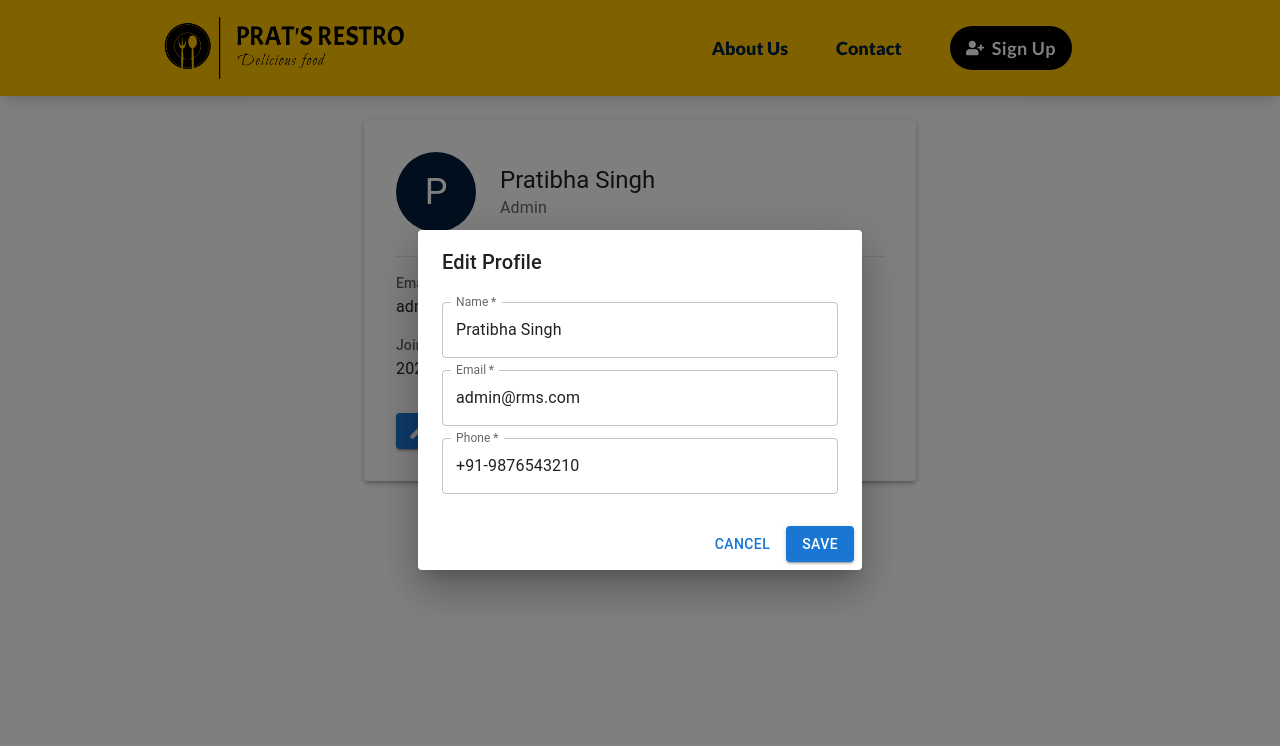
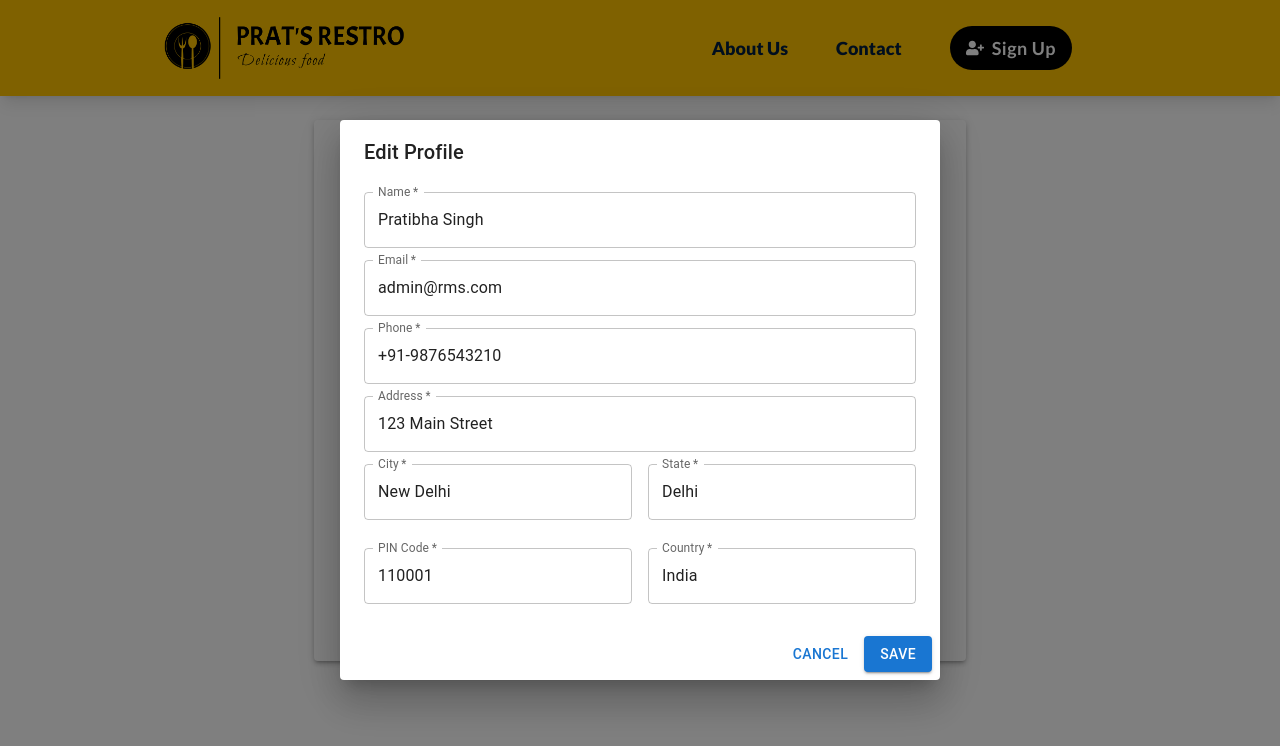
Before and after one commit to pratibhasingh47/Restro_Management_System, a React (Vite) app in the folder Frontend/: page /managerAccount in a window 1280 px wide. Both pictures are taken after a click on the button "EDIT PROFILE". Shown: the top 746 px of the page. Built offline with nearby package versions, Linux system fonts and the light colour scheme.

Commit message:
Enhance MyAccountAdmin component with additional personal details fields and improve dialog functionality

```diff
--- a/Frontend/src/components/MyAccountAdmin.tsx
+++ b/Frontend/src/components/MyAccountAdmin.tsx
@@ -25,6 +25,11 @@ const ADMIN_INFO = {
   avatar: "",
   joined: "2023-01-15",
   lastLogin: "2025-05-28 12:45",
+  address: "123 Main Street",
+  city: "New Delhi",
+  state: "Delhi",
+  pin: "110001",
+  country: "India",
 };
 
 const MyAccountAdmin: React.FC = () => {
@@ -34,6 +39,11 @@ const MyAccountAdmin: React.FC = () => {
     name: ADMIN_INFO.name,
     email: ADMIN_INFO.email,
     phone: ADMIN_INFO.phone,
+    address: ADMIN_INFO.address,
+    city: ADMIN_INFO.city,
+    state: ADMIN_INFO.state,
+    pin: ADMIN_INFO.pin,
+    country: ADMIN_INFO.country,
   });
   const [passwordForm, setPasswordForm] = useState({
     oldPwd: "",
@@ -69,7 +79,7 @@ const MyAccountAdmin: React.FC = () => {
   };
 
   return (
-        <Box p={3} maxWidth={600} mx="auto">
+    <Box p={3} maxWidth={700} mx="auto">
       <Paper elevation={3} sx={{ p: 4 }}>
         <Box display="flex" alignItems="center" mb={3}>
           <Avatar
@@ -110,6 +120,42 @@ const MyAccountAdmin: React.FC = () => {
             <Typography>{ADMIN_INFO.lastLogin}</Typography>
           </Grid>
         </Grid>
+        <Divider sx={{ my: 2 }} />
+        <Typography variant="h6" gutterBottom>
+          Personal Details
+        </Typography>
+        <Grid container spacing={2}>
+          <Grid item xs={12} sm={7}>
+            <Typography variant="subtitle2" color="textSecondary">
+              Address
+            </Typography>
+            <Typography>{form.address}</Typography>
+          </Grid>
+          <Grid item xs={12} sm={5}>
+            <Typography variant="subtitle2" color="textSecondary">
+              City
+            </Typography>
+            <Typography>{form.city}</Typography>
+          </Grid>
+          <Grid item xs={12} sm={5}>
+            <Typography variant="subtitle2" color="textSecondary">
+              State
+            </Typography>
+            <Typography>{form.state}</Typography>
+          </Grid>
+          <Grid item xs={12} sm={3}>
+            <Typography variant="subtitle2" color="textSecondary">
+              PIN Code
+            </Typography>
+            <Typography>{form.pin}</Typography>
+          </Grid>
+          <Grid item xs={12} sm={4}>
+            <Typography variant="subtitle2" color="textSecondary">
+              Country
+            </Typography>
+            <Typography>{form.country}</Typography>
+          </Grid>
+        </Grid>
         <Box mt={4} display="flex" gap={2}>
           <Button
             variant="contained"
@@ -130,7 +176,7 @@ const MyAccountAdmin: React.FC = () => {
       </Paper>
 
       {/* Edit Profile Dialog */}
-            <Dialog open={editOpen} onClose={handleEditClose} maxWidth="xs" fullWidth>
+      <Dialog open={editOpen} onClose={handleEditClose} maxWidth="sm" fullWidth>
         <DialogTitle>Edit Profile</DialogTitle>
         <DialogContent>
           <TextField
@@ -161,6 +207,61 @@ const MyAccountAdmin: React.FC = () => {
             fullWidth
             required
           />
+          <TextField
+            label="Address"
+            name="address"
+            value={form.address}
+            onChange={handleFormChange}
+            margin="dense"
+            fullWidth
+            required
+          />
+          <Grid container spacing={2}>
+            <Grid item xs={12} sm={6}>
+              <TextField
+                label="City"
+                name="city"
+                value={form.city}
+                onChange={handleFormChange}
+                margin="dense"
+                fullWidth
+                required
+              />
+            </Grid>
+            <Grid item xs={12} sm={6}>
+              <TextField
+                label="State"
+                name="state"
+                value={form.state}
+                onChange={handleFormChange}
+                margin="dense"
+                fullWidth
+                required
+              />
+            </Grid>
+            <Grid item xs={12} sm={6}>
+              <TextField
+                label="PIN Code"
+                name="pin"
+                value={form.pin}
+                onChange={handleFormChange}
+                margin="dense"
+                fullWidth
+                required
+              />
+            </Grid>
+            <Grid item xs={12} sm={6}>
+              <TextField
+                label="Country"
+                name="country"
+                value={form.country}
+                onChange={handleFormChange}
+                margin="dense"
+                fullWidth
+                required
+              />
+            </Grid>
+          </Grid>
         </DialogContent>
         <DialogActions>
           <Button onClick={handleEditClose}>Cancel</Button>
```
Lines whose indentation alone changed are shown as unchanged.
